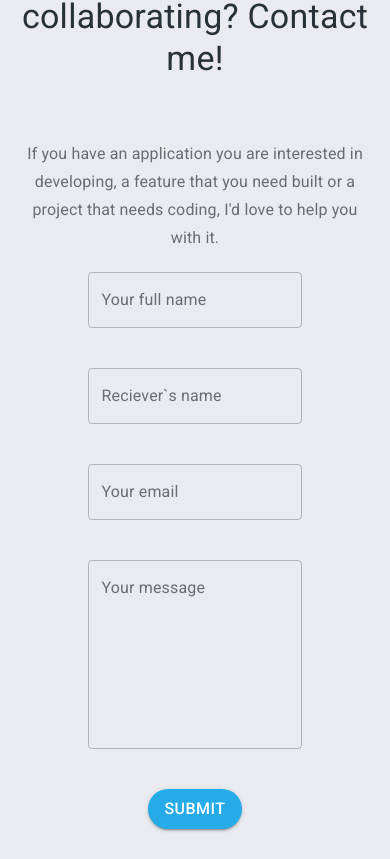
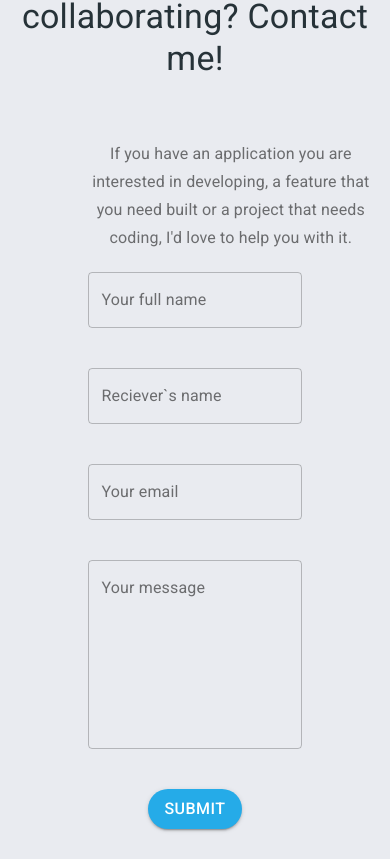
Before and after one commit to amarealcoder/portfolio, a React (Create React App) app: page / in a window 390 px wide. Shown: the part 5703-6562 px from the top of the page. Built offline with nearby package versions, Linux system fonts and the light colour scheme; a web font is replaced by a local one.

Commit message:
Fix: Contact section

```diff
--- a/src/App.js
+++ b/src/App.js
@@ -91,15 +91,17 @@ function App(props) {
             Interested in collaborating? Contact me!
           </Typography>
 
+          <div className='typo-container'>
             <Typography
               variant='subtitle1'
               color='textSecondary'
               className='typographyAction'
             >
               If you have an application you are interested in developing, a
-            feature that you need built or a project that needs coding, I'd love
-            to help you with it.
+              feature that you need built or a project that needs coding, I'd
+              love to help you with it.
             </Typography>
+          </div>
           <Formik
             initialValues={{ ...toSend }}
             validationSchema={Form_validation}
--- a/src/index.css
+++ b/src/index.css
@@ -100,15 +100,14 @@ body {
   margin: 0 auto;
   margin-bottom: 1.5rem;
 }
+.typo-container {
+  width: 100%;
+  padding-left: 20%;
+}
 .typographyAction {
+  width: 100%;
+  max-width: 700px;
   text-align: center;
-  width: 50%;
-  padding-left: 25%;
-}
-.field {
-  width: 50%;
-  margin-top: -20px;
-  margin-bottom: -20px;
 }
 
 @media (max-width: 1440px) {
@@ -172,14 +171,11 @@ body {
   .section {
     margin-top: 60px;
   }
-  .typographyAction {
+  /* .typographyAction {
     text-align: center;
     width: 100%;
     padding-left: 0;
-  }
-  .field {
-    width: 85%;
-  }
+  } */
 }
 @media (max-width: 320px) {
   .mobileImage {
```
Lines whose indentation alone changed are shown as unchanged.
